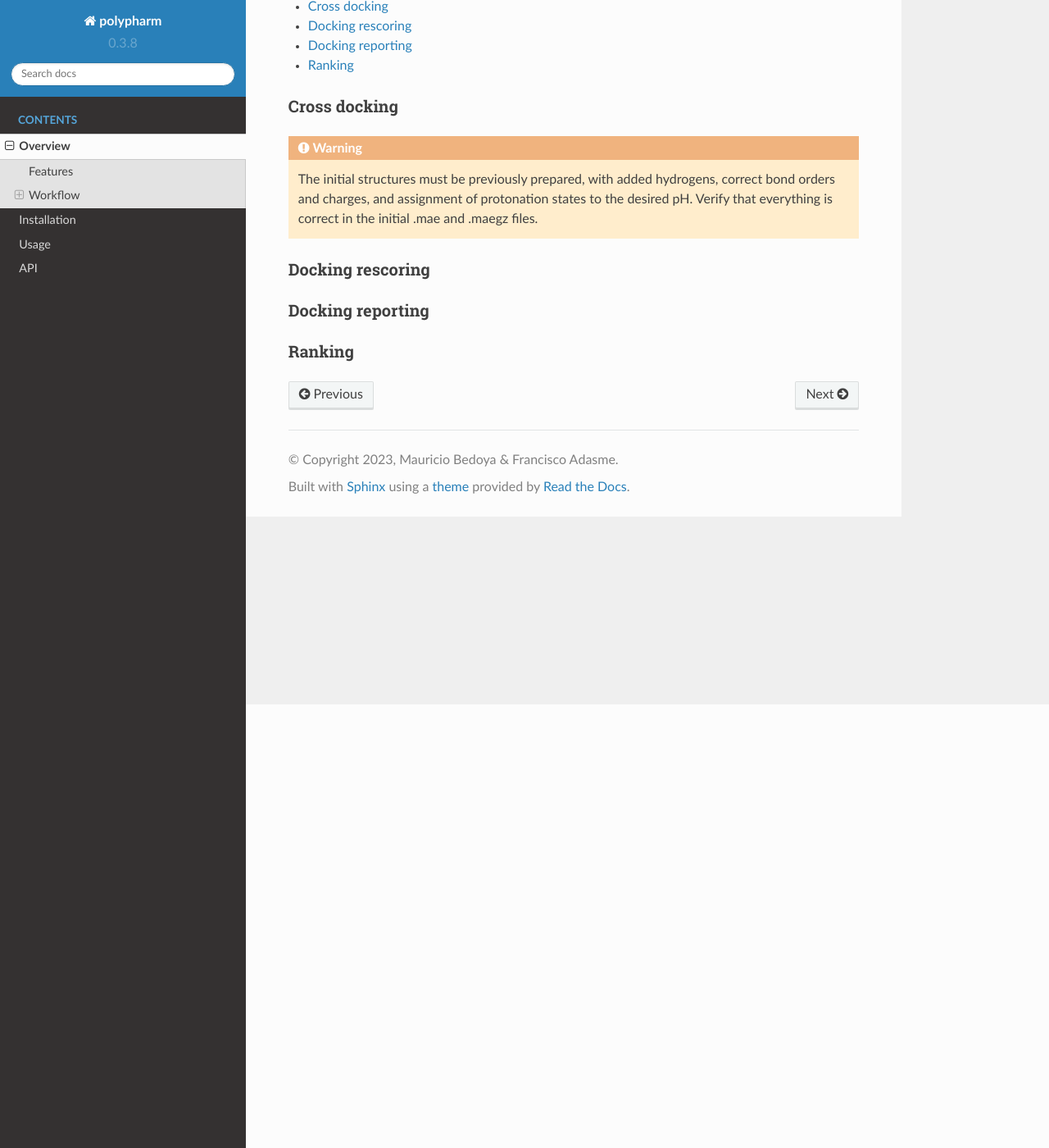
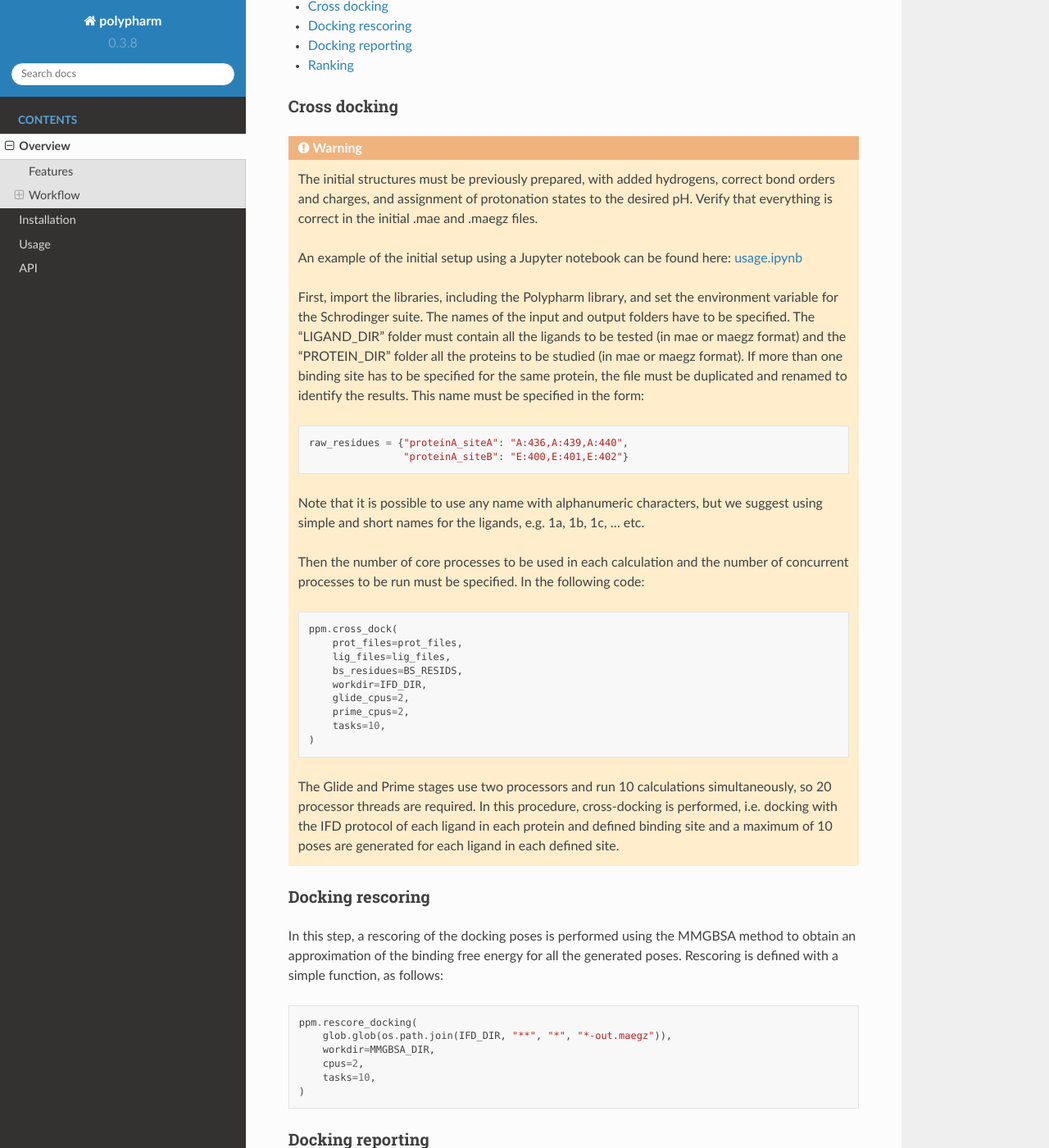
Before and after one commit to ucm-lbqc/polypharm, a Sphinx documentation site: the page built from docs/source/overview.rst, in a window 1280 px wide and 1400 px high, scrolled down 541 px. Shown: the whole window at 82% size. Built offline with Sphinx 7.4.7 and the Read the Docs theme 2.0.0, drawn with Linux system fonts in a browser that asks for light colours; some of the changed text lies outside the part shown.

Commit message:
Update overview.rst

```diff
--- a/docs/source/overview.rst
+++ b/docs/source/overview.rst
@@ -39,17 +39,113 @@ Cross docking
     protonation states to the desired pH. Verify that everything is
     correct in the initial .mae and .maegz files.
 
+    An example of the initial setup using a Jupyter notebook can be
+    found here:
+    `usage.ipynb <https://github.com/ucm-lbqc/polypharm/blob/main/examples/usage.ipynb>`_
+
+    First, import the libraries, including the Polypharm library, and
+    set the environment variable for the Schrodinger suite. The names
+    of the input and output folders have to be specified. The "LIGAND_DIR"
+    folder must contain all the ligands to be tested (in mae or maegz format)
+    and the "PROTEIN_DIR" folder all the proteins to be studied
+    (in mae or maegz format). If more than one binding site has to be
+    specified for the same protein, the file must be duplicated and renamed
+    to identify the results. This name must be specified in the form:
+
+    .. code-block:: python
+
+        raw_residues = {"proteinA_siteA": "A:436,A:439,A:440",
+                        "proteinA_siteB": "E:400,E:401,E:402"}
+    Note that it is possible to use any name with alphanumeric characters, but we
+    suggest using simple and short names for the ligands, e.g. 1a, 1b, 1c, ... etc.
+
+    Then the number of core processes to be used in each calculation and the number
+    of concurrent processes to be run must be specified. In the following code:
+
+    .. code-block:: python
+
+        ppm.cross_dock(
+            prot_files=prot_files,
+            lig_files=lig_files,
+            bs_residues=BS_RESIDS,
+            workdir=IFD_DIR,
+            glide_cpus=2,
+            prime_cpus=2,
+            tasks=10,
+        )
+
+    The Glide and Prime stages use two processors and run 10 calculations
+    simultaneously, so 20 processor threads are required. In this procedure,
+    cross-docking is performed, i.e. docking with the IFD protocol of each ligand
+    in each protein and defined binding site and a maximum of 10 poses are generated
+    for each ligand in each defined site.
+
 .. _rescore:
 
 Docking rescoring
 ~~~~~~~~~~~~~~~~~
+
+In this step, a rescoring of the docking poses is performed using the MMGBSA
+method to obtain an approximation of the binding free energy for all the generated poses.
+Rescoring is defined with a simple function, as follows:
+
+.. code-block:: python
+
+    ppm.rescore_docking(
+        glob.glob(os.path.join(IFD_DIR, "**", "*", "*-out.maegz")),
+        workdir=MMGBSA_DIR,
+        cpus=2,
+        tasks=10,
+    )
 
 .. _report:
 
 Docking reporting
 ~~~~~~~~~~~~~~~~~
 
+The report creates a data frame containing all the information generated in the IFD and
+MMGBSA steps. The data frame also contains the binding site residues with which each
+output pose interacts.
+The report can be safely run as follows:
+
+.. code-block:: python
+
+    import subprocess
+    try:
+        maefiles = glob.glob(os.path.join(MMGBSA_DIR, "**", "*-out.maegz"))
+        results = ppm.report(maefiles, BS_RESIDS, CONTACT_CUTOFF, tasks=10)
+    except subprocess.CalledProcessError as ex:
+        print(" ".join(ex.cmd))
+        print(ex.stdout.decode())
+    results.head(10)
+
 .. _ranking:
 
 Ranking
 ~~~~~~~
+
+To rank the poses and visualize the energies for each protein/binding site and
+also write the data to a .csv file, the following code can be used:
+
+.. code-block:: python
+
+    ranked_results = ppm.rank_poses(results, RANK_CRITERIA)
+    for protein, pdf in ranked_results.groupby("PROTEIN"):
+        pdf = pdf.loc[pdf.groupby("NAME")["RANK"].idxmin()]
+        pdf = pdf.sort_values("RANK")
+        pdf = pdf.copy()
+        pdf["RANK"] = list(range(1,len(pdf) + 1))
+        pdf = pdf.dropna(axis=1)[["NAME", "INDEX", "DGBIND", "INT", "DGBIND_NORM", "INT_NORM", "NORMT", "RANK"]]
+        pdf.to_csv(f"{protein}_rank_poses.csv")
+        print(protein)
+        display(pdf)
+Finally, the molecules are ranked to find those with the greatest polypharmacological
+potential, i.e. those with the lowest global ranking ("GLOBAL RANK") among all the proteins
+and binding sites studied. The following code can be used to obtain the ranking of the
+molecules:
+
+.. code-block:: python
+
+    cross_results = ppm.rank_molecules(results, RANK_CRITERIA)
+    cross_results.to_csv("ranking.csv", index=True)
+    cross_results
```
